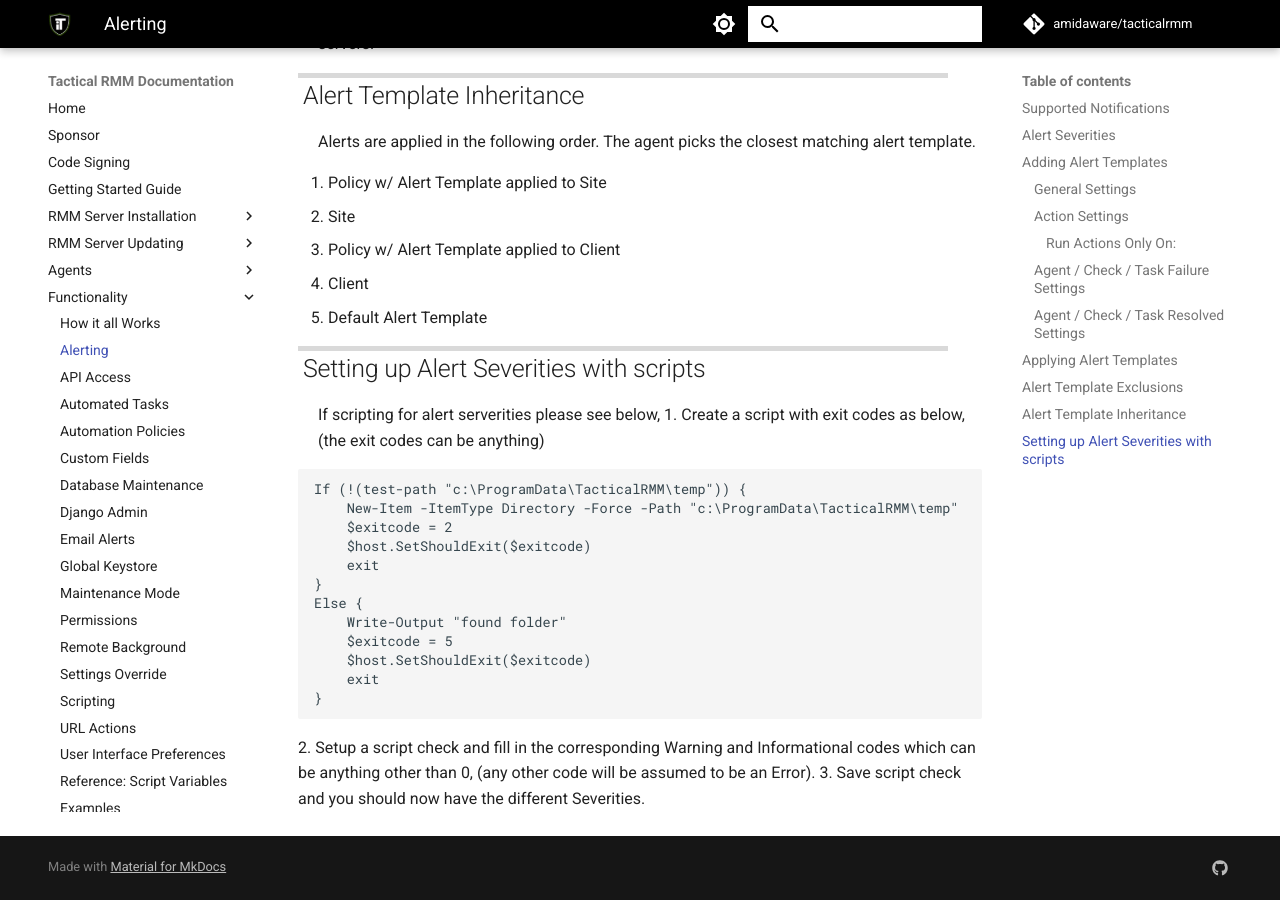
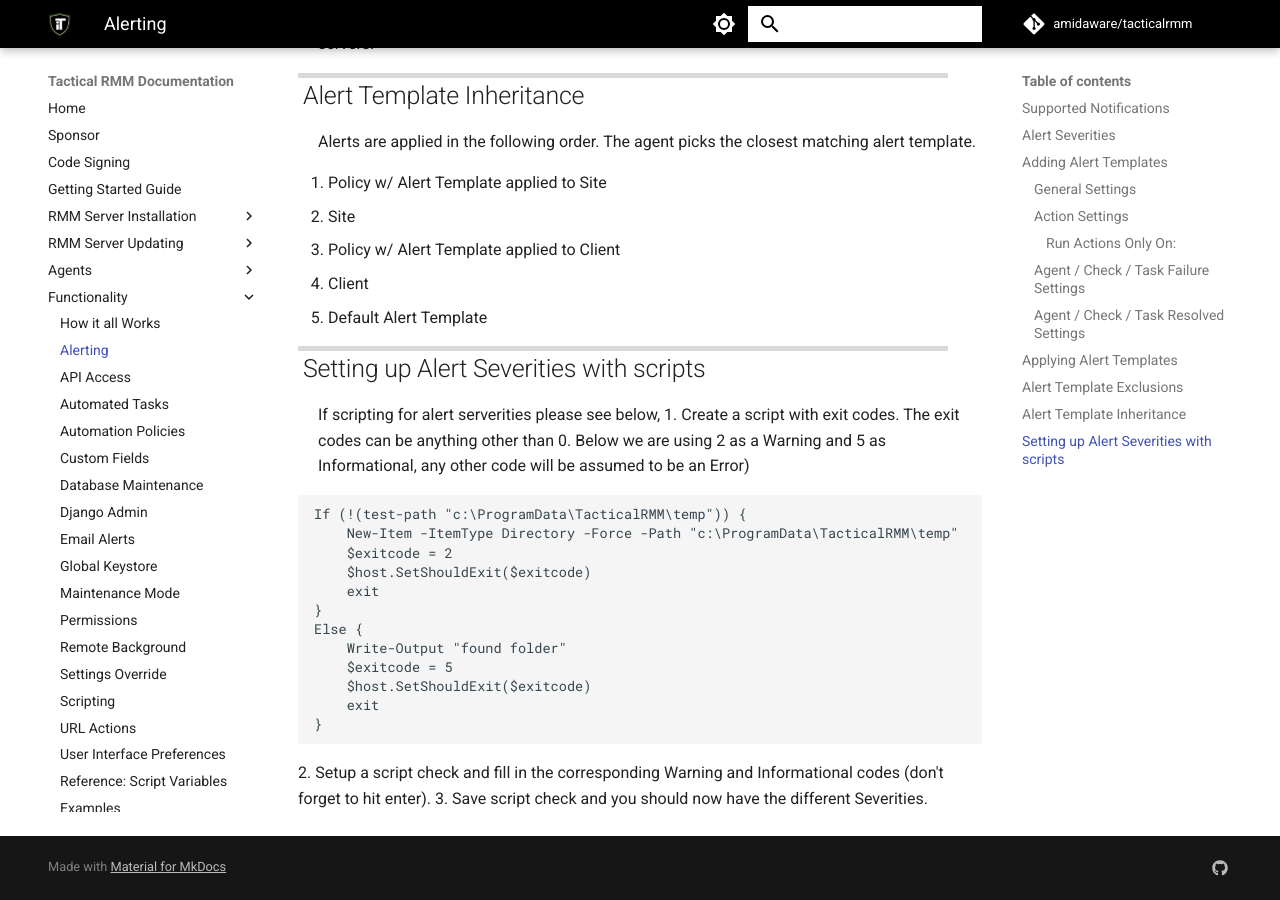
Before and after one commit to amidaware/trmm-docs, an MkDocs documentation site: the page built from docs/functions/alerting.md, in a window 1280 px wide and 900 px high, scrolled down 3255 px. Built offline with MkDocs 1.6.1 and Material for MkDocs 9.7.7, drawn with Linux system fonts in a browser that asks for light colours; comment, search, counter and statistics services are not loaded.

Commit message:
Update alerting.md

````diff
--- a/docs/functions/alerting.md
+++ b/docs/functions/alerting.md
@@ -101,7 +101,7 @@
 ## Setting up Alert Severities with scripts
 
 If scripting for alert serverities please see below,
-1. Create a script with exit codes as below, (the exit codes can be anything)
+1. Create a script with exit codes. The exit codes can be anything other than 0. Below we are using 2 as a Warning and 5 as Informational, any other code will be assumed to be an Error)
 ```ps
 If (!(test-path "c:\ProgramData\TacticalRMM\temp")) {
     New-Item -ItemType Directory -Force -Path "c:\ProgramData\TacticalRMM\temp"
@@ -116,5 +116,5 @@
     exit
 }
 ```
-2. Setup a script check and fill in the corresponding Warning and Informational codes which can be anything other than 0, (any other code will be assumed to be an Error).
+2. Setup a script check and fill in the corresponding Warning and Informational codes (don't forget to hit enter).
 3. Save script check and you should now have the different Severities.
````
